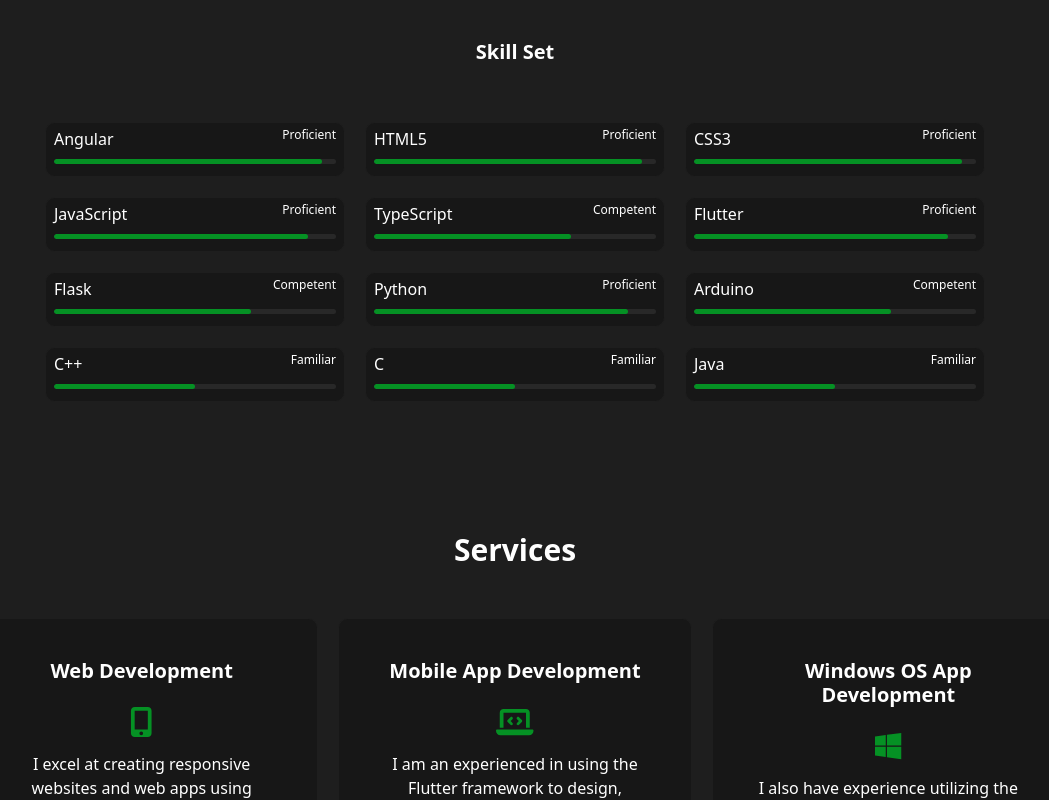
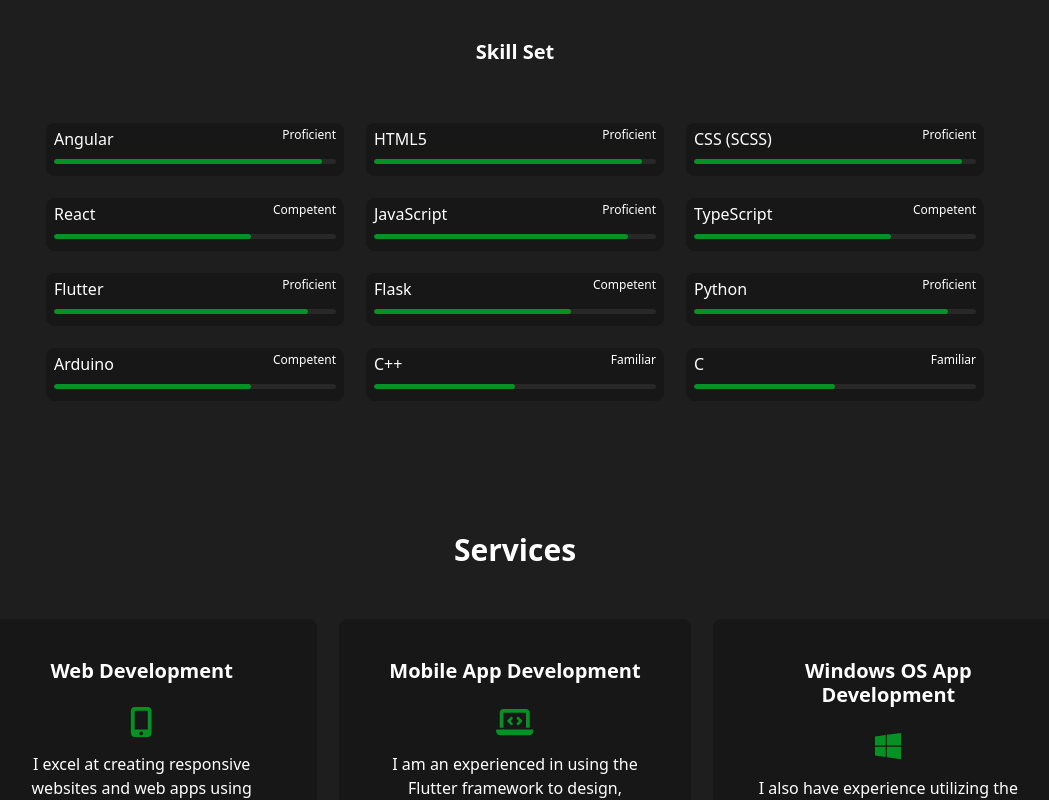
Before and after one commit to valdodotcom/valdodotcom.github.io, an Angular app: page / in a window 1280 px wide. Shown: the part 1260-2060 px from the top of the page, without its empty margins (125-1174 px from the left). Built offline with nearby package versions, Linux system fonts and the light colour scheme.

Commit message:
Changes to Skills

```diff
--- a/src/app/about/about.service.ts
+++ b/src/app/about/about.service.ts
@@ -27,7 +27,8 @@
     return [
       { "language": 'Angular', "level": 'Proficient', "width": "95%" },
       { "language": 'HTML5', "level": 'Proficient', "width": "95%" },
-      { "language": 'CSS3', "level": 'Proficient', "width": "95%" },
+      { "language": 'CSS (SCSS)', "level": 'Proficient', "width": "95%" },
+      { "language": 'React', "level": 'Competent', "width": "70%" },
       { "language": 'JavaScript', "level": 'Proficient', "width": "90%" },
       { "language": 'TypeScript', "level": 'Competent', "width": "70%" },
       { "language": 'Flutter', "level": 'Proficient', "width": "90%" },
@@ -36,7 +37,6 @@
       { "language": 'Arduino', "level": 'Competent', "width": "70%" },
       { "language": 'C++', "level": 'Familiar', "width": "50%" },
       { "language": 'C', "level": 'Familiar', "width": "50%" },
-      { "language": 'Java', "level": 'Familiar', "width": "50%" },
       ]
   }
 
--- a/src/app/projects/projects.service.ts
+++ b/src/app/projects/projects.service.ts
@@ -12,14 +12,14 @@
       {
         "name": "My Cookbook",
         "category": "Web Development",
-        "stack": ["HTML", " CSS"],
+        "stack": ["HTML", " CSS", " JS"],
         "description": `A webpage that displays a variety
         of meals along with their corresponding recipes for easy access and reference.`,
         "images": ["https://drive.google.com/uc?export=view&id=1kl4ziCmbn7_FEXKnaedayvNarxz2hijq",
         "https://drive.google.com/uc?export=view&id=1iD_gj9yEshgTTOudQsOcqfQaU1EwUJIS",
         "https://drive.google.com/uc?export=view&id=1qmQ3UfjNEptgX7d2Ju1n1yNaF1qg6cam"
         ],
-        "repo": "link",
+        "repo": "https://github.com/valdodotcom/my-cookbook",
         "demo": "https://codepen.io/valdodotcom/full/oNPYbpR"
       },
 
```
